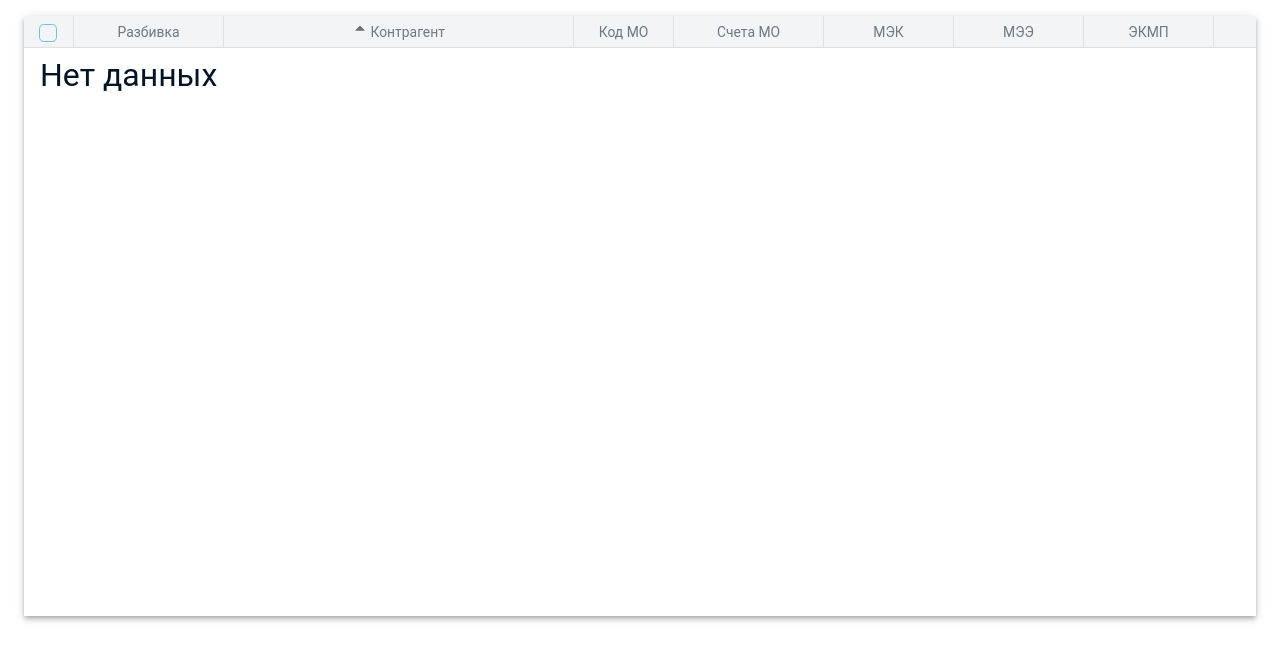
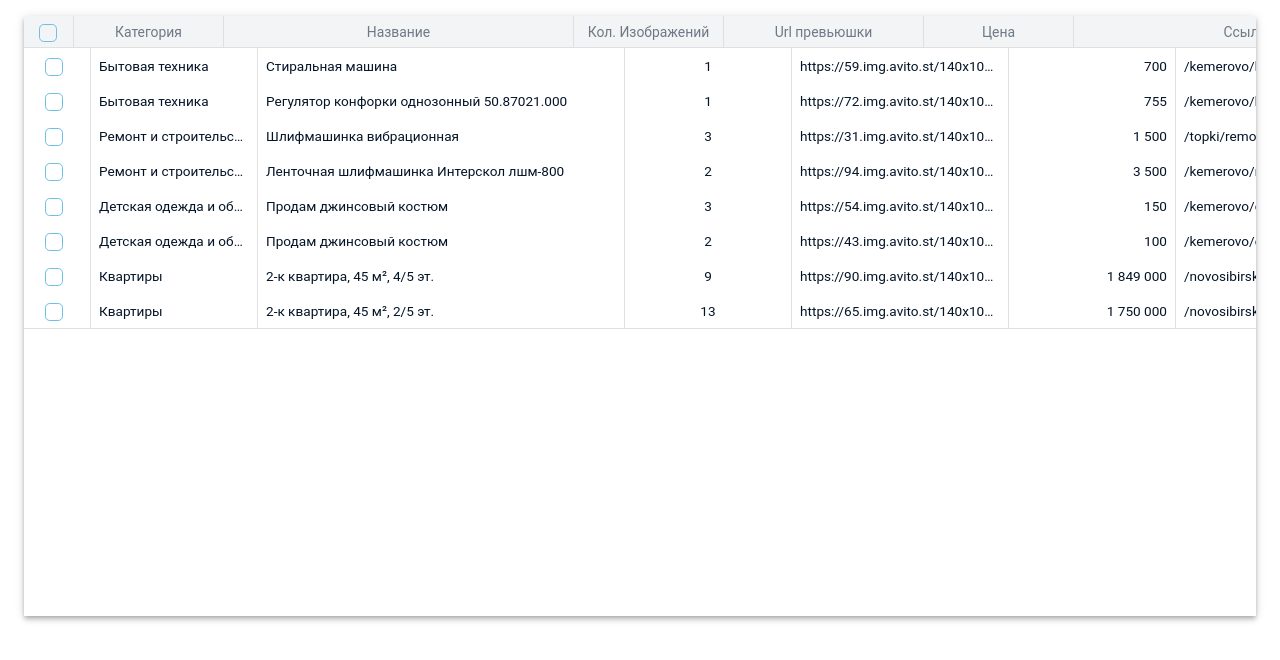
Before and after one commit to ArtfulAngel/BasicTable, a React (Create React App) app: page / in a window 1280 px wide. Shown: the top 660 px of the page. Built offline with nearby package versions, Linux system fonts and the light colour scheme.

Commit message:
was added data for the table

```diff
--- a/src/components/BasicTable/ExamplePage/ExamplePage.tsx
+++ b/src/components/BasicTable/ExamplePage/ExamplePage.tsx
@@ -3,6 +3,8 @@ import React, { useState } from 'react';
 import { BasicTable } from '../BasicTable';
 import { columns } from './columns';
 import { config } from './table.config';
+
+import data from './data.json';
 
 export function ExamplePage() {
     const [sortParametrs, setSortParametrs] = useState({ field: 'contractorName', descDirection: false });
@@ -40,7 +42,7 @@ export function ExamplePage() {
                 config={config}
                 isLoading={false}
                 sortParametrs={sortParametrs}
-                data={[]}
+                data={data}
                 extraProps={extraProps}
                 // actionCells={actionCells}
             />
--- a/src/components/BasicTable/ExamplePage/columns.ts
+++ b/src/components/BasicTable/ExamplePage/columns.ts
@@ -2,117 +2,45 @@ import { IColumn } from '../types/table.columns';
 
 export const columns: IColumn[] = [
     {
-        indexSort: 2,
-        fieldName: 'partName',
-        fieldCaption: 'Разбивка',
+        fieldName: 'category',
+        fieldCaption: 'Категория',
         type: 'string',
         align: 'left',
         width: 150,
     },
     {
-        indexSort: 3,
-        fieldName: 'contractorName',
-        fieldCaption: 'Контрагент',
+        fieldName: 'title',
+        fieldCaption: 'Название',
         type: 'string',
         align: 'left',
         width: 350,
     },
     {
-        indexSort: 4,
-        fieldName: 'contractorCodeRegional',
-        fieldCaption: 'Код МО',
+        fieldName: 'imageCount',
+        fieldCaption: 'Кол. Изображений',
+        type: 'number',
+        align: 'center',
+        width: 150,
+    },
+    {
+        fieldName: 'image_url',
+        fieldCaption: 'Url превьюшки',
         type: 'string',
         align: 'right',
-        width: 100,
+        width: 200,
     },
     {
-        indexSort: 5,
-        fieldName: 'billOfContractor',
-        fieldCaption: 'Счета МО',
+        fieldName: 'price',
+        fieldCaption: 'Цена',
         type: 'currency',
         align: 'right',
         width: 150,
     },
     {
-        indexSort: 7,
-        fieldName: 'sumWithholdingByMek',
-        fieldCaption: 'МЭК',
-        type: 'currency',
-        align: 'right',
-        width: 130,
+        fieldName: 'url',
+        fieldCaption: 'Ссылка',
+        type: 'string',
+        align: 'left',
+        width: 350,
     },
-    {
-        indexSort: 8,
-        fieldName: 'sumWithholdingByMee',
-        fieldCaption: 'МЭЭ',
-        type: 'currency',
-        align: 'right',
-        width: 130,
-    },
-    {
-        indexSort: 9,
-        fieldName: 'sumWithholdingByEkmp',
-        fieldCaption: 'ЭКМП',
-        type: 'currency',
-        align: 'right',
-        width: 130,
-    },
-    {
-        indexSort: 10,
-        fieldName: 'paidByPrepaymentSum',
-        fieldCaption: 'Аванс',
-        type: 'currency',
-        align: 'right',
-        width: 130,
-    },
-    {
-        indexSort: 12,
-        fieldName: 'debtByBalanceSum',
-        fieldCaption: 'Задолженность',
-        type: 'currency',
-        highlight: true,
-        align: 'right',
-        width: 130,
-    },
-    {
-        indexSort: 13,
-        fieldName: 'paidFromContractors',
-        fieldCaption: 'Поступления от МО',
-        type: 'currency',
-        align: 'right',
-        width: 100,
-    },
-    {
-        indexSort: 14,
-        fieldName: 'reorganizationContractor',
-        fieldCaption: 'Реорганизация',
-        type: 'currency',
-        align: 'right',
-        width: 130,
-    },
-    {
-        indexSort: 16,
-        fieldName: 'sumPos',
-        fieldCaption: 'Сумма',
-        type: 'currency',
-        highlight: true,
-        align: 'right',
-        width: 150,
-    },
-    {
-        indexSort: 17,
-        fieldName: 'notPaid',
-        fieldCaption: 'Не оплачено',
-        type: 'currency',
-        align: 'right',
-        width: 150,
-    },
-    // {
-    //     indexSort: 99,
-    //     fieldName: 'actionCell',
-    //     fieldCaption: 'Действия',
-    //     type: 'action',
-    //     width: 150,
-    //     sortable: false,
-    // },
 ];
--- /dev/null
+++ b/src/components/BasicTable/ExamplePage/data.json
@@ -0,0 +1,74 @@
+[
+    {
+        "category": "Квартиры",
+        "id": 1061563885,
+        "imageCount": 13,
+        "image_url": "https://65.img.avito.st/140x105/5604801265.jpg",
+        "price": 1750000,
+        "title": "2-к квартира, 45 м², 2/5 эт.",
+        "url": "/novosibirsk/kvartiry/2-k_kvartira_45_m_25_et._1061563885"
+    },
+    {
+        "category": "Квартиры",
+        "id": 1178711770,
+        "imageCount": 9,
+        "image_url": "https://90.img.avito.st/140x105/5723121190.jpg",
+        "price": 1849000,
+        "title": "2-к квартира, 45 м², 4/5 эт.",
+        "url": "/novosibirsk/kvartiry/2-k_kvartira_45_m_45_et._1178711770"
+    },
+    {
+        "category": "Детская одежда и обувь",
+        "id": 1375250877,
+        "imageCount": 2,
+        "image_url": "https://43.img.avito.st/140x105/5713627943.jpg",
+        "price": 100,
+        "title": "Продам джинсовый костюм",
+        "url": "/kemerovo/detskaya_odezhda_i_obuv/prodam_dzhinsovyy_kostyum_1375250877"
+    },
+    {
+        "category": "Детская одежда и обувь",
+        "id": 1379204364,
+        "imageCount": 3,
+        "image_url": "https://54.img.avito.st/140x105/5713622254.jpg",
+        "price": 150,
+        "title": "Продам джинсовый костюм",
+        "url": "/kemerovo/detskaya_odezhda_i_obuv/prodam_dzhinsovyy_kostyum_1379204364"
+    },
+    {
+        "category": "Ремонт и строительство",
+        "id": 1423591271,
+        "imageCount": 2,
+        "image_url": "https://94.img.avito.st/140x105/5565710994.jpg",
+        "price": 3500,
+        "title": "Ленточная шлифмашинка Интерскол лшм-800",
+        "url": "/kemerovo/remont_i_stroitelstvo/lentochnaya_shlifmashinka_interskol_lshm-800_1423591271"
+    },
+    {
+        "category": "Ремонт и строительство",
+        "id": 1437675197,
+        "imageCount": 3,
+        "image_url": "https://31.img.avito.st/140x105/5132886931.jpg",
+        "price": 1500,
+        "title": "Шлифмашинка вибрационная",
+        "url": "/topki/remont_i_stroitelstvo/shlifmashinka_vibratsionnaya_1437675197"
+    },
+    {
+        "category": "Бытовая техника",
+        "id": 1776730410,
+        "imageCount": 1,
+        "image_url": "https://72.img.avito.st/140x105/5730208172.jpg",
+        "price": 755,
+        "title": "Регулятор конфорки однозонный 50.87021.000",
+        "url": "/kemerovo/bytovaya_tehnika/regulyator_konforki_odnozonnyy_50.87021.000_1776730410"
+    },
+    {
+        "category": "Бытовая техника",
+        "id": 1782410718,
+        "imageCount": 1,
+        "image_url": "https://59.img.avito.st/140x105/5730185859.jpg",
+        "price": 700,
+        "title": "Стиральная машина",
+        "url": "/kemerovo/bytovaya_tehnika/stiralnaya_mashina_1782410718"
+    }
+]
```
